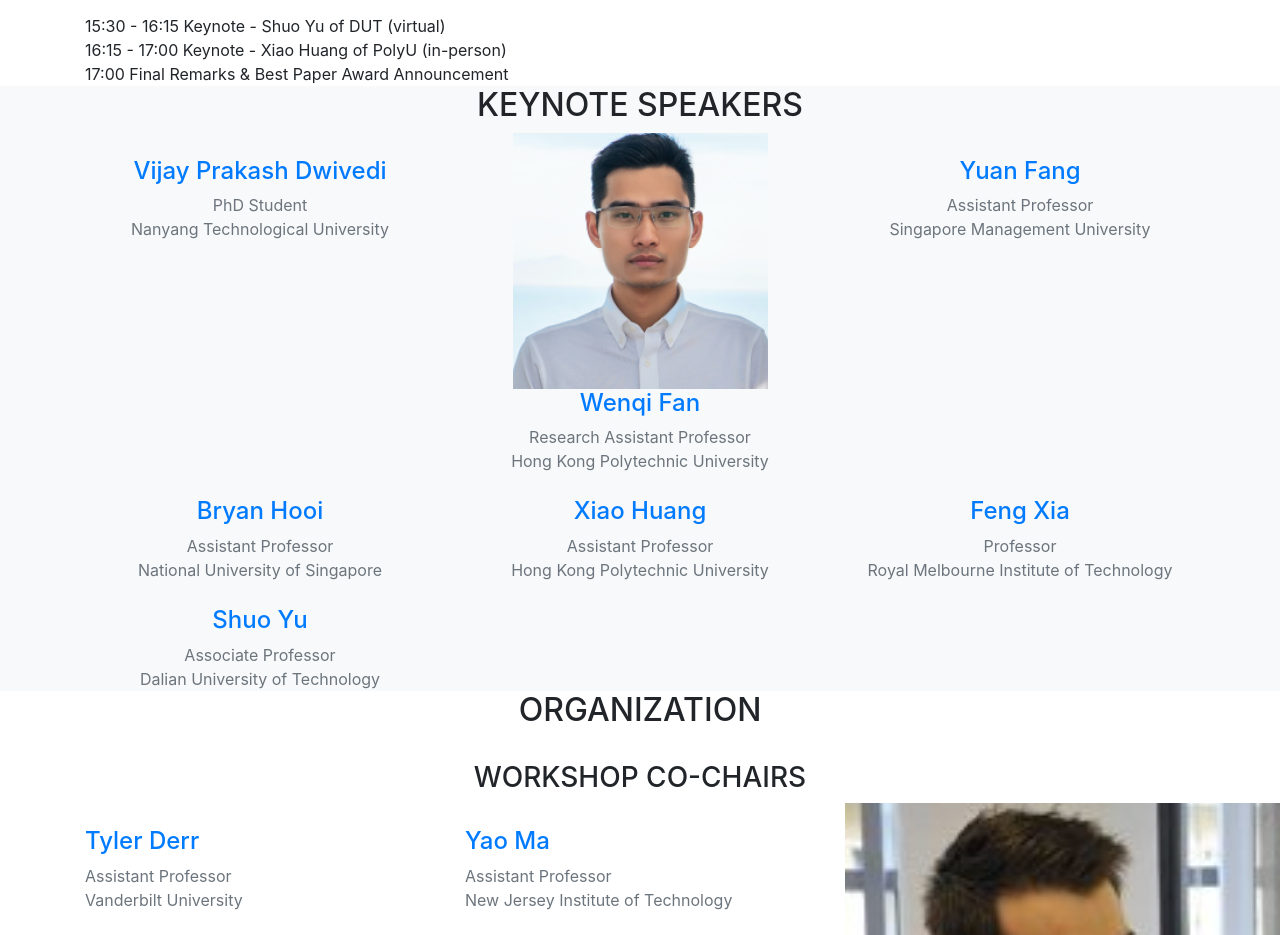
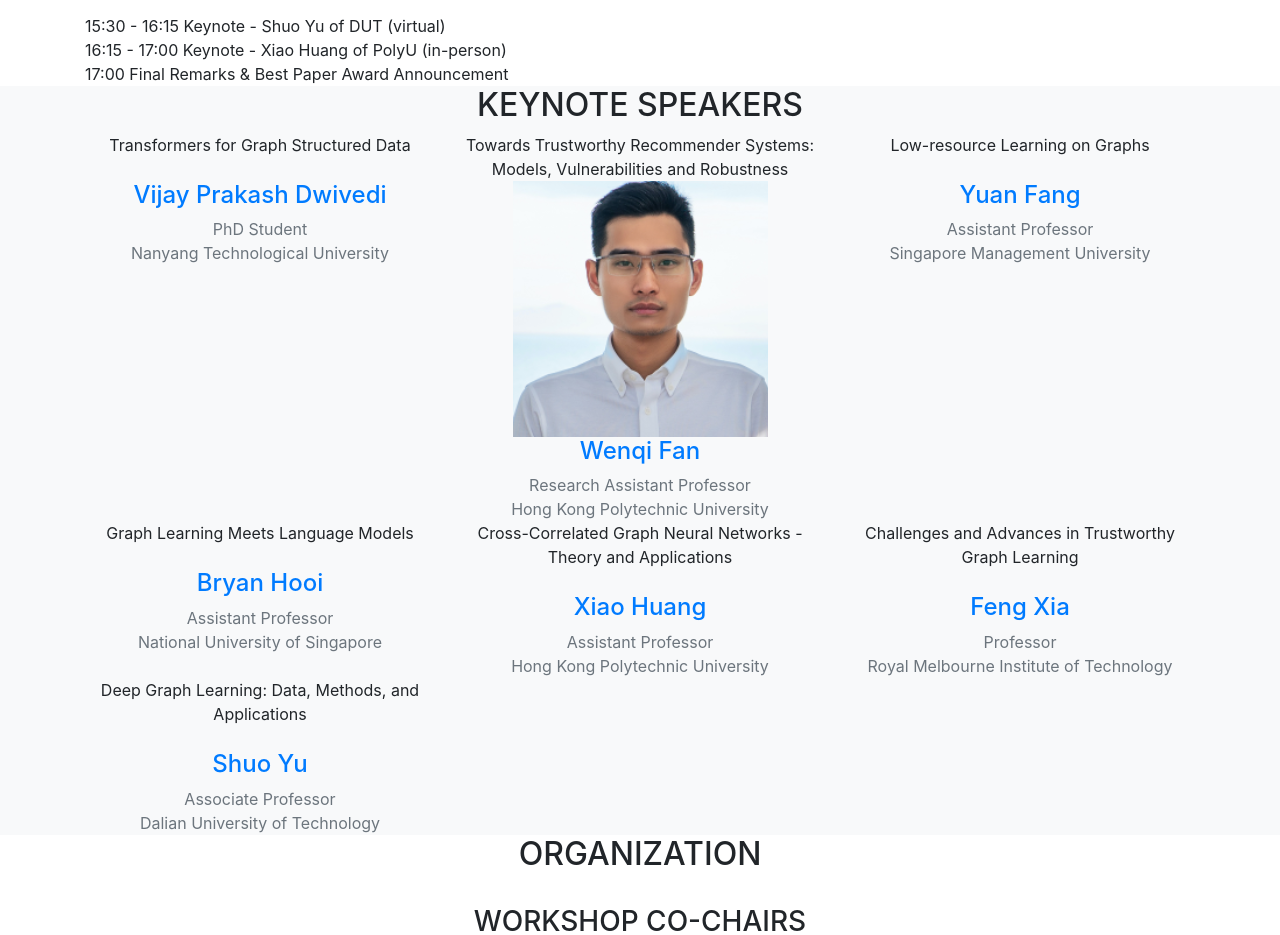
Before and after one commit to MLoG-Workshop/MLoG-Workshop.github.io, a website with bundled scripts: page wsdm23.html in a window 1280 px wide. Shown: the part 2961-3896 px from the top of the page. Built offline with nearby package versions, Linux system fonts and the light colour scheme; a web font is replaced by a local one.

Commit message:
Update wsdm23.html

```diff
--- a/wsdm23.html
+++ b/wsdm23.html
@@ -254,7 +254,7 @@
 
             <div class="col-sm-4">
               <div class="keynote">
-		<!-- <p style="display:inline">TBD</p><br /> 	-->
+		<p style="display:inline">Transformers for Graph Structured Data</p><br />
 		<a href="https://vijaydwivedi.com.np/"><img src="img/vijay.png" alt=""></a>
 		<h4><a href="https://vijaydwivedi.com.np/">Vijay Prakash Dwivedi</a></h4>
 		<p class="text-muted" style="display:inline">PhD Student</p></br>
@@ -264,7 +264,7 @@
 
  	    <div class="col-sm-4">
               <div class="keynote">
-		<!-- <p style="display:inline">TBD</p><br /> -->
+		<p style="display:inline">Towards Trustworthy Recommender Systems: Models, Vulnerabilities and Robustness</p><br />
 		<a href="https://wenqifan03.github.io/"><img src="img/wenqi.png" alt=""></a>
 		<h4><a href="https://wenqifan03.github.io/">Wenqi Fan</a></h4>
 		<p class="text-muted" style="display:inline">Research Assistant Professor</p></br>
@@ -274,7 +274,7 @@
 
 	    <div class="col-sm-4">
               <div class="keynote">
-		<!-- <p style="display:inline">TBD</p><br />  -->
+		<p style="display:inline">Low-resource Learning on Graphs</p><br />
 		<a href="https://www.yfang.site/"><img src="img/yuan.png" alt=""></a>
 		<h4><a href="https://www.yfang.site/">Yuan Fang</a></h4>
 		<p class="text-muted" style="display:inline">Assistant Professor</p></br>
@@ -285,7 +285,7 @@
 
 	    <div class="col-sm-4">
               <div class="keynote">
-		<!-- <p style="display:inline">TBD</p><br />  -->
+		<p style="display:inline">Graph Learning Meets Language Models</p><br />
 		<a href="https://bhooi.github.io/"><img src="img/bryan.png" alt=""></a>
 		<h4><a href="https://bhooi.github.io/">Bryan Hooi</a></h4>
 		<p class="text-muted" style="display:inline">Assistant Professor</p></br>
@@ -297,7 +297,7 @@
 
 	    <div class="col-sm-4">
               <div class="keynote">
-		<!-- <p style="display:inline">TBD</p><br />  -->
+		<p style="display:inline">Cross-Correlated Graph Neural Networks - Theory and Applications</p><br />
 		<a href="https://www4.comp.polyu.edu.hk/~xiaohuang/"><img src="img/xiao.png" alt=""></a>
 		<h4><a href="https://www4.comp.polyu.edu.hk/~xiaohuang/">Xiao Huang</a></h4>
 		<p class="text-muted" style="display:inline">Assistant Professor</p></br>
@@ -309,7 +309,7 @@
 
 	    <div class="col-sm-4">
               <div class="keynote">
-		<!-- <p style="display:inline">TBD</p><br /> -->
+		<p style="display:inline">Challenges and Advances in Trustworthy Graph Learning</p><br />
 		<a href="https://www.xia.ai/"><img src="img/feng.png" alt=""></a>
 		<h4><a href="https://www.xia.ai/">Feng Xia</a></h4>
 		<p class="text-muted" style="display:inline">Professor</p></br>
@@ -320,7 +320,7 @@
 
 	    <div class="col-sm-4">
               <div class="keynote">
-		<!-- <p style="display:inline">TBD</p><br /> -->
+		<p style="display:inline">Deep Graph Learning: Data, Methods, and Applications</p><br />
 		<a href="http://www.shuo-yu.com/"><img src="img/shuo.png" alt=""></a>
 		<h4><a href="http://www.shuo-yu.com/">Shuo Yu</a></h4>
 		<p class="text-muted" style="display:inline">Associate Professor</p></br>
```
